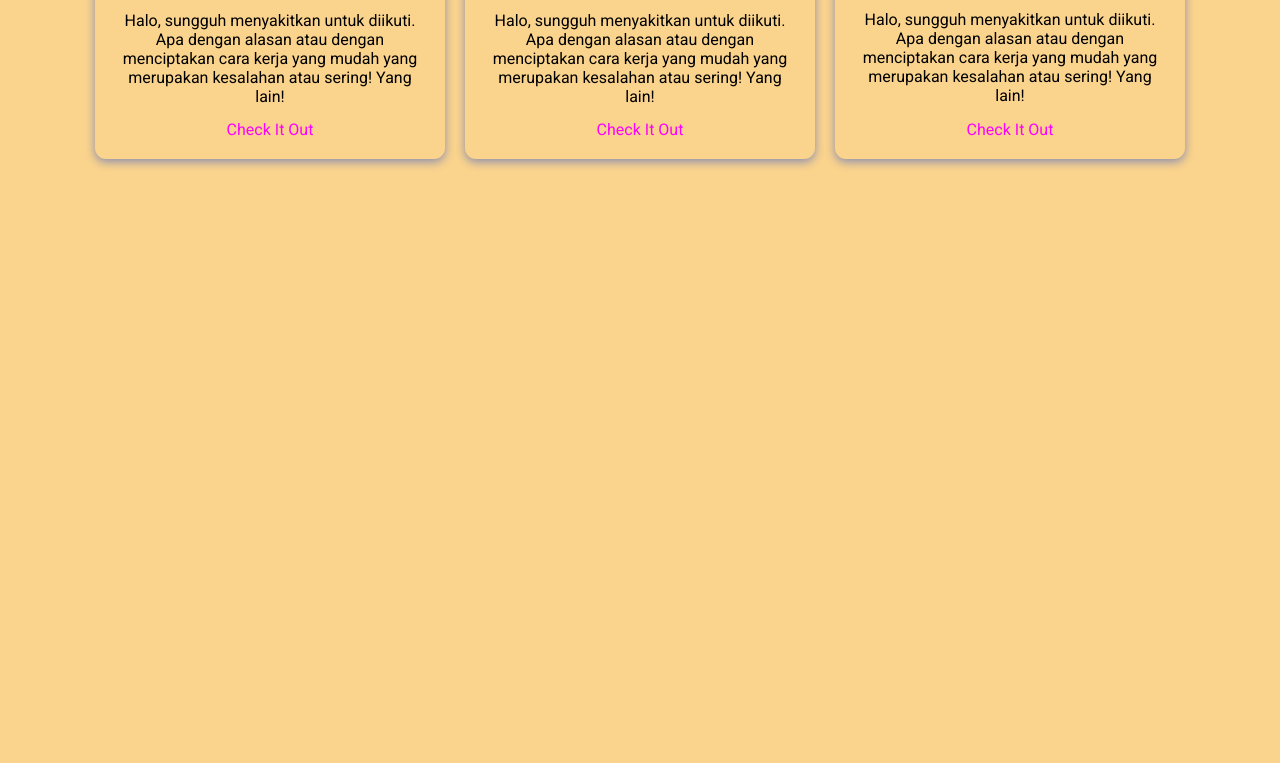
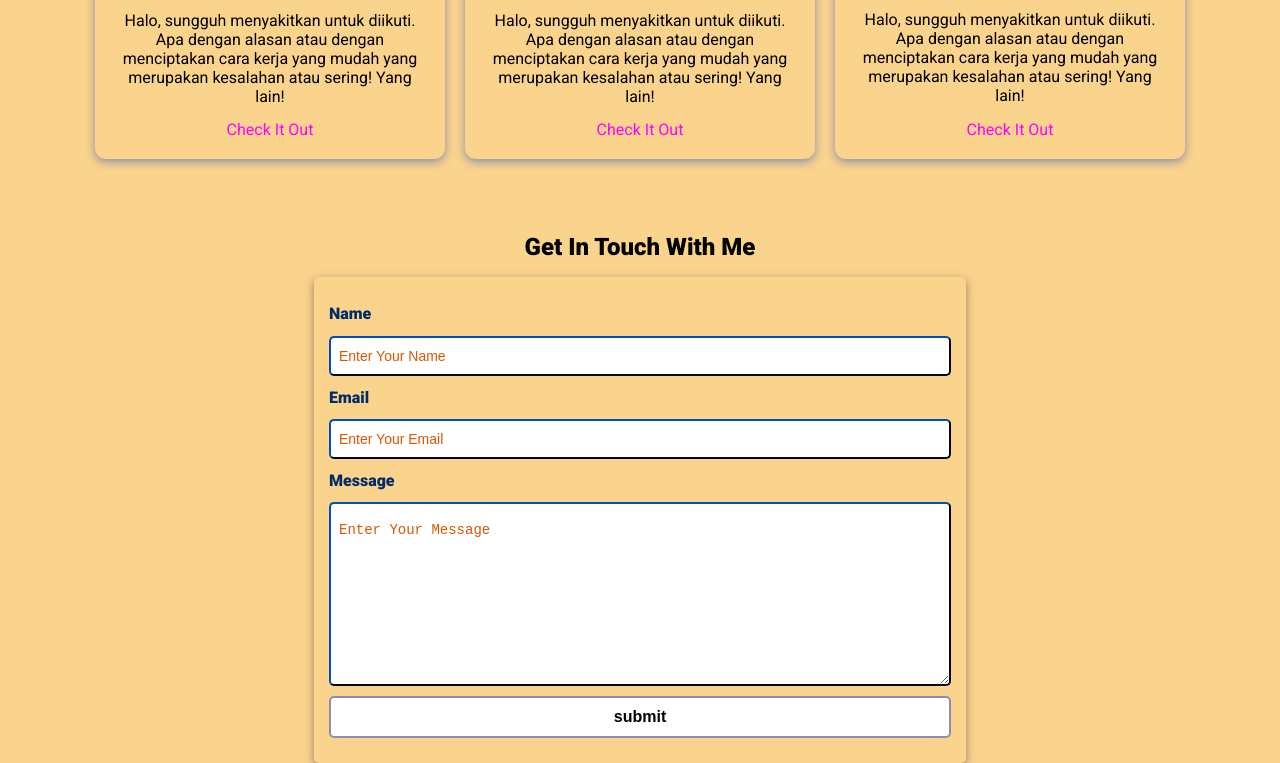
Before and after one commit to AchmadNurFadilah/personal-website, a plain HTML site: page index.html in a window 1280 px wide. Shown: the part 1749-2512 px from the top of the page. Before the commit the page ends 1950 px from the top, so only its background shows below. Drawn offline with nearby package versions, Linux system fonts and the light colour scheme.

Commit message:
Add contact, modify css

```diff
--- a/assets/css/styles.css
+++ b/assets/css/styles.css
@@ -96,23 +96,24 @@ nav ul li{
 button:hover {
  color: var(--three-color);
 }
-.contact {
+.contact1 {
 font-size: 1rem;
 font-weight: bold;
 font-family: Georgia, 'Times New Roman', Times, serif;
 background-color: transparent;
 cursor: pointer;
 color:  var(--primary-color);
-border: 2px solid grey;
+border: 2px solid transparent;
 border-radius: 12px;
 padding: 5px;
+justify-content: center;
 
 }
 
-.contact:hover {
+.contact1:hover {
 	background-color: var(--primary-shadow);
 	color: var(--six-color);
-	border-color: #AFAC8B;
+	border-color: transparent;
 
 }
 .hero{
@@ -236,9 +237,69 @@ justify-content: center;
 	margin: 10px;
 }
 
+.contact {
+	margin-top: 2rem;
+}
 
+.contact h2{
+	text-align: center;
+	margin-bottom: var(--bottom-margin-2);
+}
 
+.contact-form-container {
+	max-width: 40.75rem;
+	margin: 0 auto;
+	padding: 0.938rem;
+	border-radius: 5px;
+	box-shadow: 0 3px 10px var(--secondary-shadow);
+}
 
+.contact-form-container label{
+	line-height: 2.7rem;
+	font-weight: var(--bold-font);
+	color: var(--nine-color);
+}
+
+.contact-form-container textarea {
+	min-height: 6.25rem;
+	font-size: 14px;
+}
+
+.contact-form-container .input-field {
+	width: 100%;
+	padding-top: 10px;
+	padding-bottom: 10px;
+	border-radius: 5px;
+	border: none;
+	border: 2px outset var(--nine-color);
+	font-size: 0.875rem;
+	outline: none;
+}
+
+.input-field::placeholder {
+	padding: 0.5rem;
+	color:var(--primary-color);
+}
+
+.submit-btn {
+	width: 100%;
+	padding: 10px;
+	margin: 10px 0;
+	background-color: #fff;
+	border: 2px solid var(--primary-shadow);
+	border-radius: 5px;
+	font-size: 1rem;
+	font-weight: var(--bold-font);
+	transition: var(--transition);
+}
+
+.submit-btn:hover {
+	background-color: var(--primary-shadow);
+	border: 2px solid var(--secondary-shadow);
+	font-weight: var(--bolder-font);
+	border-color: var(--secondary-shadow);
+	cursor: pointer;
+}
 
 
 
--- a/index.html
+++ b/index.html
@@ -41,7 +41,7 @@
 			<button class="burger-menu" id="burger-menu">
 				<ion-icon class="bars" name="menu-outline"></ion-icon>
 			</button>
-			<button class="contact">Contact Us</button>
+			<button class="contact1">Search</button>
 		</nav>
 		<!-- Hero Section -->
 		<section class="hero" id="about">
@@ -172,10 +172,55 @@ class="project-pic"
 				<a href="#" target="_blank" class="project-link">Check It Out</a>
 			</div>
 	</div>
-
-
 	</section>
 		<!-- Contact section -->
+	<section class="contact" id="contact">
+		<h2>Get In Touch With Me</h2>
+		<div class="contact-form-container">
+			<div class="contact-form">
+				<form action="https://formspree.io/f/xyylngw" method="post">
+					<div class="form-control">
+						<label for="name">Name</label>
+						<input
+						type="text"
+						id="name"
+						name="sender-name"
+						placeholder="Enter Your Name"
+						class="input-field"
+						required
+						/>
+					</div>
+					<div class="form-control">
+						<label for="email">Email</label>
+						<input
+						type="email"
+						id="email"
+						name="sender-email"
+						placeholder="Enter Your Email"
+						class="input-field"
+						required
+						/>
+					</div>
+					<div class="form-control">
+						<label for="message">Message</label>
+						<textarea
+						id="message"
+						cols="60"
+						rows="10"
+						placeholder="Enter Your Message"
+						class="input-field"
+						required></textarea>
+					</div>
+					<input
+					type="submit"
+					value="submit"
+					id="submit-btn"
+					class="submit-btn"
+					/>
+				</form>
+			</div>
+		</div>
+	</section>
 		<!-- Social accounts - Fixed to the right -->
 
 		<!-- Scroll to top -->
```
Lines whose indentation alone changed are shown as unchanged.
